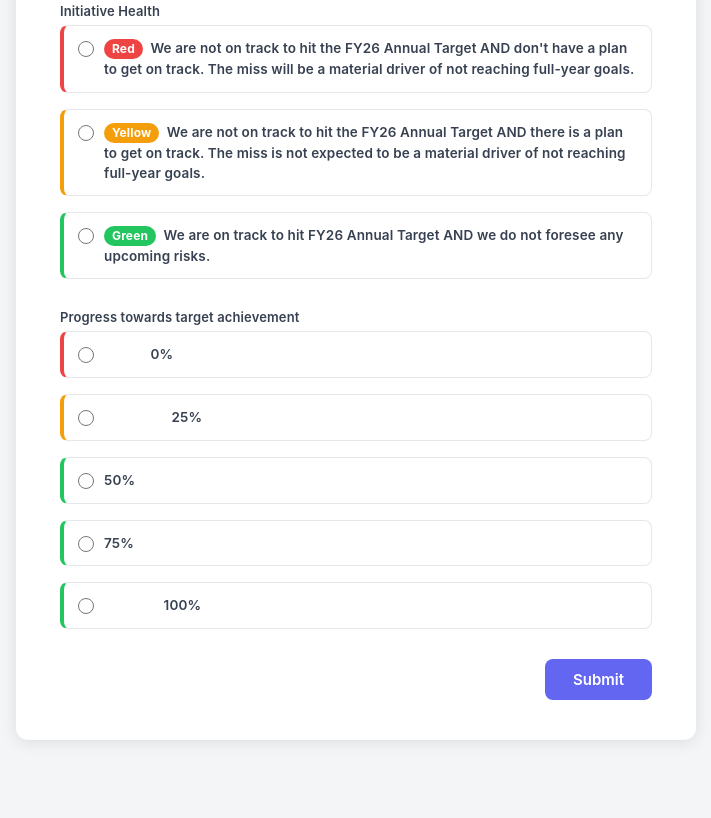
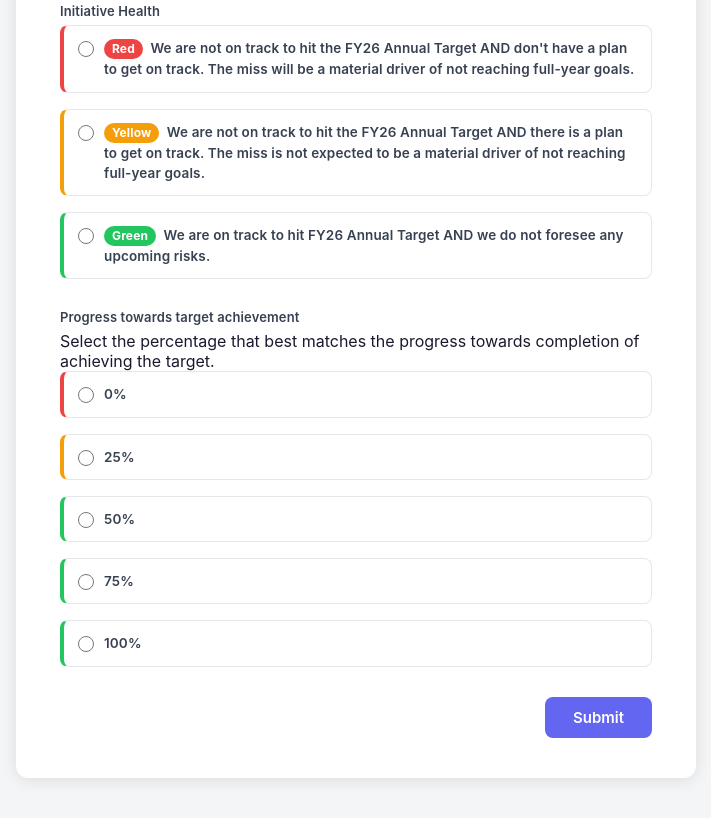
Before and after one commit to bearverly/initiative-form, a plain HTML site: page index.html in a window 1280 px wide. Shown: the part 1041-1859 px from the top of the page, without its empty margins (284-995 px from the left). Drawn offline with Linux system fonts and the light colour scheme.

Commit message:
Update index.html

```diff
--- a/index.html
+++ b/index.html
@@ -333,37 +333,35 @@
       <!-- Progress towards target achievement -->
       <div class="field-group">
         <label>Progress towards target achievement</label>
+        <p>Select the percentage that best matches the progress towards completion of achieving the target.</p>
         <div class="radio-group">
           <label class="radio-option red">
-            <input type="radio" name="Progress towards target achievement" />
+            <input type="radio" name="Progress towards target achievement"/>
             <span class="radio-label">
-              <strong class= >Red</strong>
               0%
             </span>
           </label>
           <label class="radio-option yellow">
-            <input type="radio" name="Progress towards target achievement" />
+            <input type="radio" name="Progress towards target achievement"/>
             <span class="radio-label">
-              <strong class=>Orange</strong>
               25%
             </span>
           </label>
           <label class="radio-option green">
-            <input type="radio" name="Progress towards target achievement" />
+            <input type="radio" name="Progress towards target achievement"/>
             <span class="radio-label">
               50%
             </span>
           </label>
           <label class="radio-option green">
-            <input type="radio" name="Progress towards target achievement" />
+            <input type="radio" name="Progress towards target achievement"/>
             <span class="radio-label">
               75%
             </span>
           </label>
           <label class="radio-option green">
-            <input type="radio" name="Progress towards target achievement" />
+            <input type="radio" name="Progress towards target achievement"/>
             <span class="radio-label">
-              <strong class=>Green</strong>
               100%
             </span>
           </label>
```
